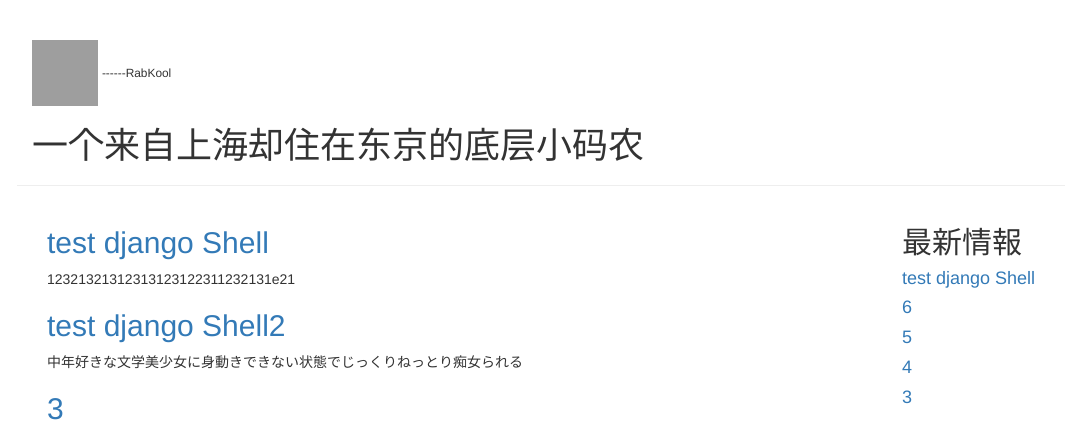
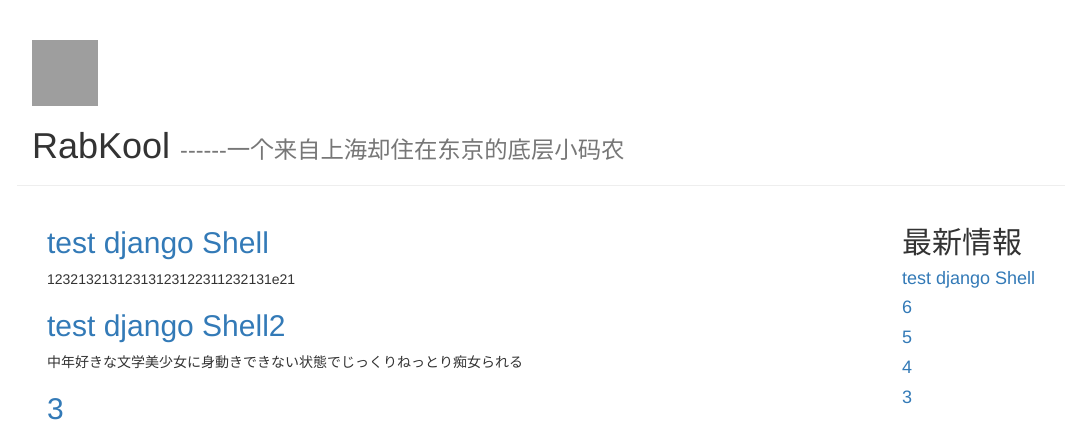
Before and after one commit to rabkool/myblog, a Django app: page / in a window 1280 px wide. Shown: the top 424 px of the page, without its empty margins (38-1103 px from the left). Run offline with Django 3.2, Linux system fonts and the light colour scheme; data comes from the database, SQL or seed files in the repository; grey boxes are pictures that could not be loaded.

Commit message:
html 修正

```diff
--- a/blog/templates/blog/detail.html
+++ b/blog/templates/blog/detail.html
@@ -13,6 +13,7 @@
             integrity="sha384-Tc5IQib027qvyjSMfHjOMaLkfuWVxZxUPnCJA7l2mCWNIpG9mGCD8wGNIcPD7Txa"
             crossorigin="anonymous">
     </script>
+    <meta name="viewport" content="width=device-width, initial-scale=1.0">
     <link href="{% static 'mdeditor/css/editormd.min.css' %}" rel="stylesheet">
     <link href="{% static 'mdeditor/css/editormd.preview.css' %}" rel="stylesheet">
 </head>
--- a/blog/templates/blog/index.html
+++ b/blog/templates/blog/index.html
@@ -3,23 +3,28 @@
 <head>
     <meta charset="UTF-8">
     <title>RabKool</title>
-
     <!-- 最新版本的 Bootstrap 核心 CSS 文件 -->
     <link rel="stylesheet" href="https://cdn.jsdelivr.net/npm/bootstrap@3.3.7/dist/css/bootstrap.min.css"
           integrity="sha384-BVYiiSIFeK1dGmJRAkycuHAHRg32OmUcww7on3RYdg4Va+PmSTsz/K68vbdEjh4u" crossorigin="anonymous">
     <!-- 最新的 Bootstrap 核心 JavaScript 文件 -->
     <script src="https://cdn.jsdelivr.net/npm/bootstrap@3.3.7/dist/js/bootstrap.min.js"
             integrity="sha384-Tc5IQib027qvyjSMfHjOMaLkfuWVxZxUPnCJA7l2mCWNIpG9mGCD8wGNIcPD7Txa"
-            crossorigin="anonymous"></script>
+            crossorigin="anonymous">
+    </script>
+    <meta name="viewport" content="width=device-width, initial-scale=1.0">
+
 </head>
 <body>
 <div class="container page-header">
-    <img src="https://rabkool.s3-ap-northeast-1.amazonaws.com/rabkool.jpg" width=66px height=66px/>
-    <small>
-        ------RabKool
-    </small>
-    <h1>一个来自上海却住在东京的底层小码农</h1>
-
+    <div>
+        <img src="https://rabkool.s3-ap-northeast-1.amazonaws.com/rabkool.jpg" width=66px height=66px/>
+        <h1>
+            RabKool
+            <small>
+                ------一个来自上海却住在东京的底层小码农
+            </small>
+        </h1>
+    </div>
 </div>
 
 <div class="container page-body">
@@ -66,9 +71,6 @@
             {% endfor %}
         </div>
     </div>
-
 </div>
-
-
 </body>
 </html>
```
